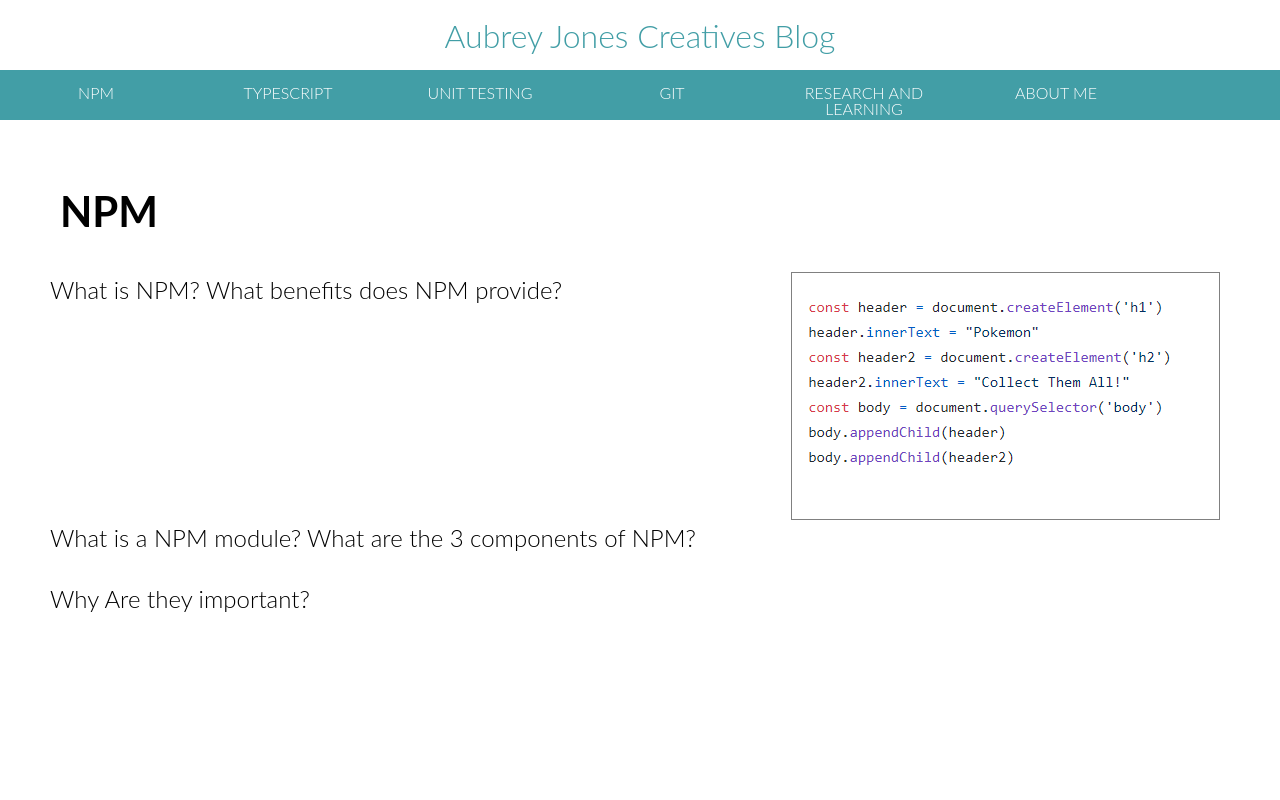
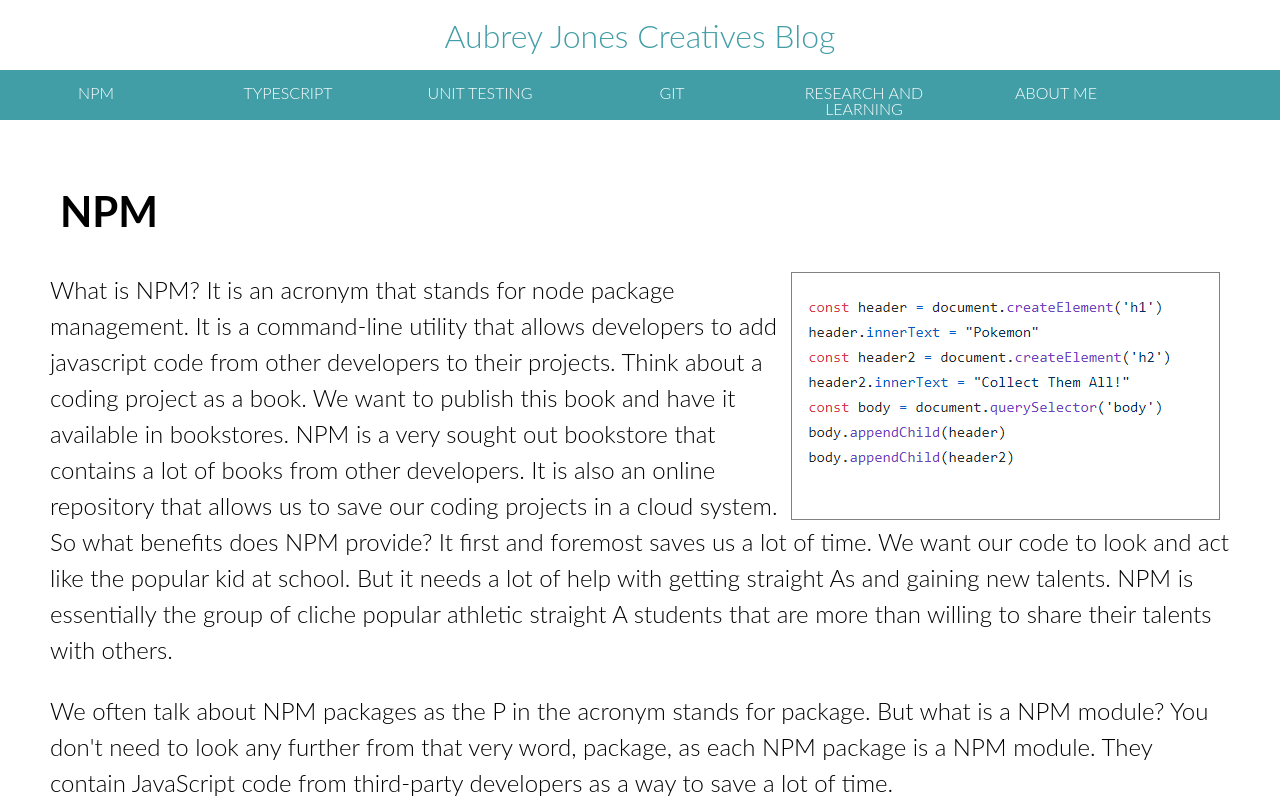
Before and after one commit to aubreyjonescreatives/react-blog, a React (Create React App) app: page / in a window 1280 px wide. Shown: the top 800 px of the page. Built offline with nearby package versions, Linux system fonts and the light colour scheme.

Commit message:
add npm answers

```diff
--- a/src/NPM.js
+++ b/src/NPM.js
@@ -11,16 +11,30 @@ function npm() {
        <div className="EmptyTop"></div>
     <h1>NPM</h1>
      <p><figure className="tsImage"> <img src={typeScriptImage} alt="TypeScript"></img></figure>
-     What is NPM?
-What benefits does NPM provide?
+     What is NPM? It is an acronym that stands for node package management. It is a command-line utility that
+     allows developers to add javascript code from other developers to their projects. Think about
+     a coding project as a book. We want to publish this book and have it available in bookstores.
+     NPM is a very sought out bookstore that contains a lot of books from other developers.
+    It is also an online repository that allows us to save our coding projects in a cloud system.
+      So what benefits does NPM provide? It first and foremost saves us a lot of time. We want our code
+      to look and act like the popular kid at school. But it needs a lot of help with getting straight As and gaining
+      new talents. NPM is essentially the group of cliche popular athletic straight A students
+      that are more than willing to share their talents with others.
       </p>
       <p>
-      What is a NPM module?
-What are the 3 components of NPM?
+      We often talk about NPM packages as the P in the acronym stands for package. But what is a NPM module?
+      You don't need to look any further from that very word, package, as each NPM package is a NPM module. They contain
+      JavaScript code from third-party developers as a way to save a lot of time.
+
 
         </p>
         <p>
-        Why Are they important?
+        What are the 3 components of NPM? They include: a third-party package management tool,
+        a command-line interface, and a public database for JavaScript. These are important because
+        they help beautify, organize, and clean up our code. We no longer have to build anything
+        entirely from scratch. We can collaborate with others to build beautiful projects in a very
+        timely manner.
+
      </p>
      </div>
     );
```
Also changed, not shown: 1 other file (tests, documents, lock files or other folders).
